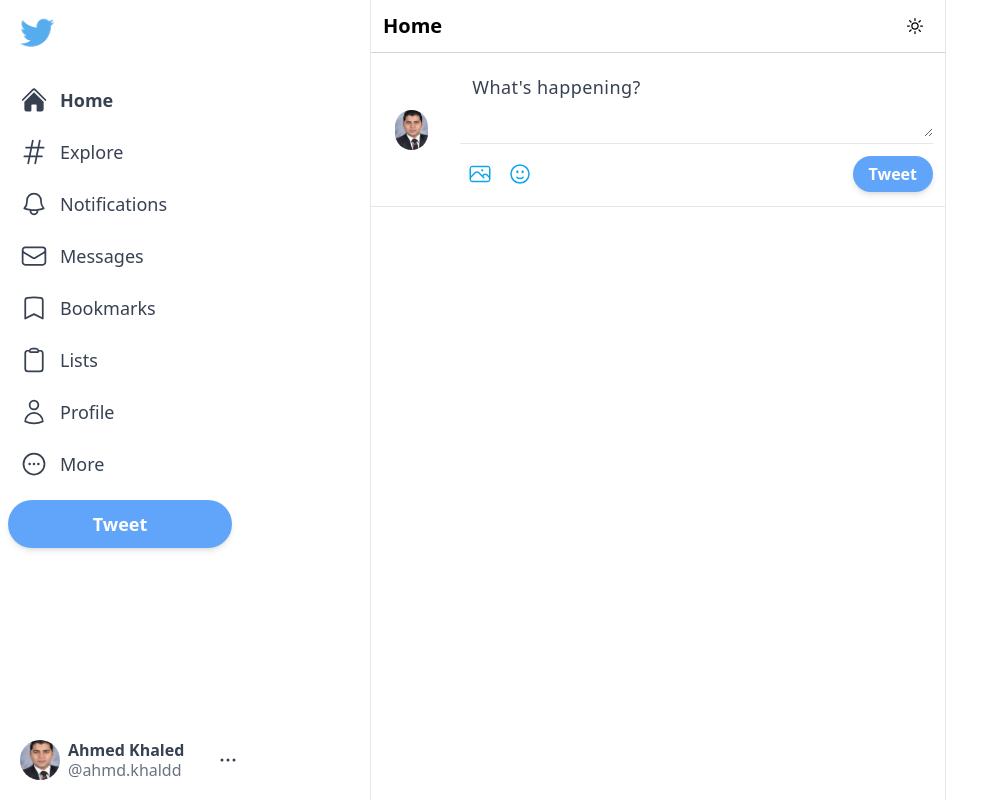
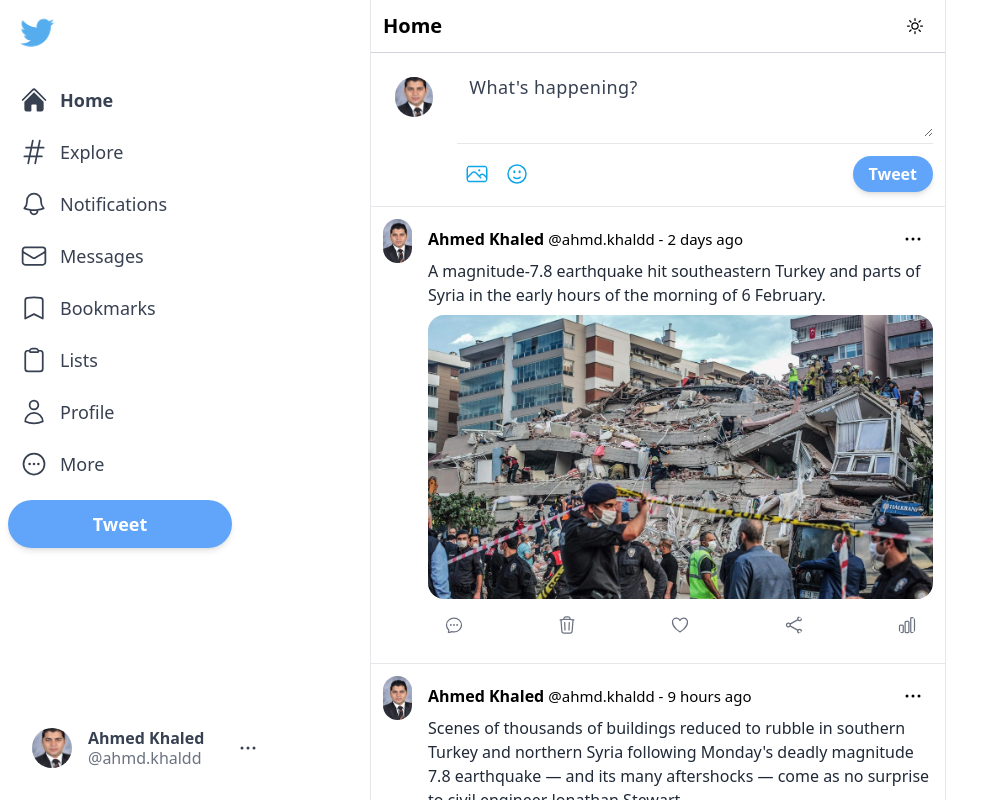
Before and after one commit to Ahmd-Khaled/twitter-v4, a Next.js app: page / in a window 1280 px wide. Shown: the top 800 px of the page, without its empty margins (0-1001 px from the left). Built offline with nearby package versions, Linux system fonts and the light colour scheme.

Commit message:
Add the Post section to the Feed component

```diff
--- a/components/Feed.jsx
+++ b/components/Feed.jsx
@@ -1,5 +1,6 @@
 import { MoonIcon, SparklesIcon, SunIcon } from "@heroicons/react/24/outline";
-import { Input } from ".";
+import { Input, Post } from ".";
+import { posts } from "./assets/posts";
 
 const Feed = () => {
   return (
@@ -12,6 +13,11 @@
         </div>
       </div>
       <Input />
+      <div>
+        {posts.map((post) => (
+          <Post key={post.id} post={post} />
+        ))}
+      </div>
     </div>
   )
 }
--- a/components/Input.jsx
+++ b/components/Input.jsx
@@ -5,8 +5,8 @@
 const Input = () => {
   return (
     <div className="flex border-b border-gray-200 p-3 space-x-3">
-      <div className="hoverEffect flex items-center justify-center">
-        <UserImage />
+      <div >
+        <UserImage srcImg='/imgs/ahmed-khaled.jpg' classes="hoverEffect h-16 w-16 rounded-full object-cover xl:mr-2" />
       </div>
       <div className="w-full divide-y divide-gray-200">
         <div className="">
--- /dev/null
+++ b/components/Post.jsx
@@ -0,0 +1,42 @@
+import { ChartBarIcon, ChatBubbleOvalLeftEllipsisIcon, HeartIcon, ShareIcon, TrashIcon } from "@heroicons/react/24/outline";
+import { EllipsisHorizontalIcon } from "@heroicons/react/24/solid";
+import Image from "next/image";
+import { UserImage } from ".";
+
+
+const Post = ({post}) => {
+  return (
+    <div className="flex p-3 cursor-pointer border-b border-gray-200">
+      {/* <img src={post.userImage} className='hoverEffect h-11 w-11 p-1 rounded-full object-cover mr-4' /> */}
+      {/* <div className="userImage mr-4">
+        <UserImage srcImg={post.userImage} classes='h-11 w-11 rounded-full object-cover' />
+      </div> */}
+        <UserImage srcImg={post.userImage} classes='h-11 w-11 rounded-full object-cover mr-4' />
+      <div className="postContent">
+        <div className="postHead flex items-center justify-between">
+          <div className="postHeadLeft flex items-center space-x-1 whitespace-nowrap">
+            <h4 className="font-bold text-[15px] sm:text-[16px] hover:underline">{post.name}</h4>
+            <span className="text-sm sm:text-[15px]">@{post.username} - </span>
+            <span className="text-sm sm:text-[15px] hover:underline">{post.timestamp}</span>
+          </div>
+          <EllipsisHorizontalIcon className="h-10 hoverEffect w-10 hover:bg-sky-200 hover:text-sky-500 p-2" />
+        </div>
+        <div className="postText">
+          <p className="text-gray-800 text-[15px] sm:text-[16px] mb-2">{post.text}</p>
+        </div>
+        <div className="postImage">
+          <Image className="rounded-2xl" src={post.img} alt={post.img} width={520} height={400} />
+        </div>
+        <div className="postIcons flex justify-between items-center text-gray-500 p-2">
+          <ChatBubbleOvalLeftEllipsisIcon className="h-9 w-9 hoverEffect p-2 hover:text-sky-500 hover:bg-sky-100" />
+          <TrashIcon className="h-9 w-9 hoverEffect p-2 hover:text-red-600 hover:bg-red-100" />
+          <HeartIcon className="h-9 w-9 hoverEffect p-2 hover:text-red-600 hover:bg-red-100" />
+          <ShareIcon className="h-9 w-9 hoverEffect p-2 hover:text-sky-500 hover:bg-sky-100" />
+          <ChartBarIcon className="h-9 w-9 hoverEffect p-2 hover:text-sky-500 hover:bg-sky-100" />
+        </div>
+      </div>
+    </div>
+  )
+}
+
+export default Post;
--- a/components/Sidebar.jsx
+++ b/components/Sidebar.jsx
@@ -27,7 +27,7 @@
       </div>
       <button className="bg-blue-400 text-white rounded-full w-56 h-12 font-bold shadow-md hover:brightness-95 text-lg hidden xl:inline">Tweet</button>
       <div className="hoverEffect text-gray-700 flex items-center justify-center xl:justify-start mt-auto">
-        <UserImage />
+        <UserImage srcImg='/imgs/ahmed-khaled.jpg' classes="hoverEffect h-16 w-16 rounded-full object-cover xl:mr-1" />
         <div className="leading-5 hidden xl:inline">
           <h4 className="font-bold">Ahmed Khaled</h4>
           <p className="text-gray-500">@ahmd.khaldd</p>
--- a/components/UserImage.jsx
+++ b/components/UserImage.jsx
@@ -1,11 +1,12 @@
 import Image from "next/image"
 
-const UserImage = () => {
+const UserImage = ({ classes, srcImg }) => {
   return (
     <Image
-      src='/imgs/ahmed-khaled.jpg' alt='user-img'
+      src={srcImg} alt='user-img'
       width={40} height={40}
-      className='h-10 w-10 rounded-full object-cover xl:mr-2'
+      // fill
+      className={`${classes}`}
     />
   )
 }
--- /dev/null
+++ b/components/assets/posts.js
@@ -0,0 +1,20 @@
+export const posts = [
+  {
+    id: '1',
+    name: 'Ahmed Khaled',
+    username: 'ahmd.khaldd',
+    userImage: '/imgs/ahmed-khaled.jpg',
+    img: '/imgs/post1.jpg',
+    text: "A magnitude-7.8 earthquake hit southeastern Turkey and parts of Syria in the early hours of the morning of 6 February. ",
+    timestamp: '2 days ago',
+  },
+  {
+    id: '2',
+    name: 'Ahmed Khaled',
+    username: 'ahmd.khaldd',
+    userImage: '/imgs/ahmed-khaled.jpg',
+    img: '/imgs/post2.jpg',
+    text: "Scenes of thousands of buildings reduced to rubble in southern Turkey and northern Syria following Monday's deadly magnitude 7.8 earthquake — and its many aftershocks — come as no surprise to civil engineer Jonathan Stewart.",
+    timestamp: '9 hours ago',
+  },
+];
--- a/components/index.js
+++ b/components/index.js
@@ -3,3 +3,4 @@
 export { default as Feed } from './Feed';
 export { default as Input } from './Input';
 export { default as UserImage } from './UserImage';
+export { default as Post } from './Post';
```
Also changed, not shown: public/imgs/post1.jpg (added), public/imgs/post2.jpg (added).
